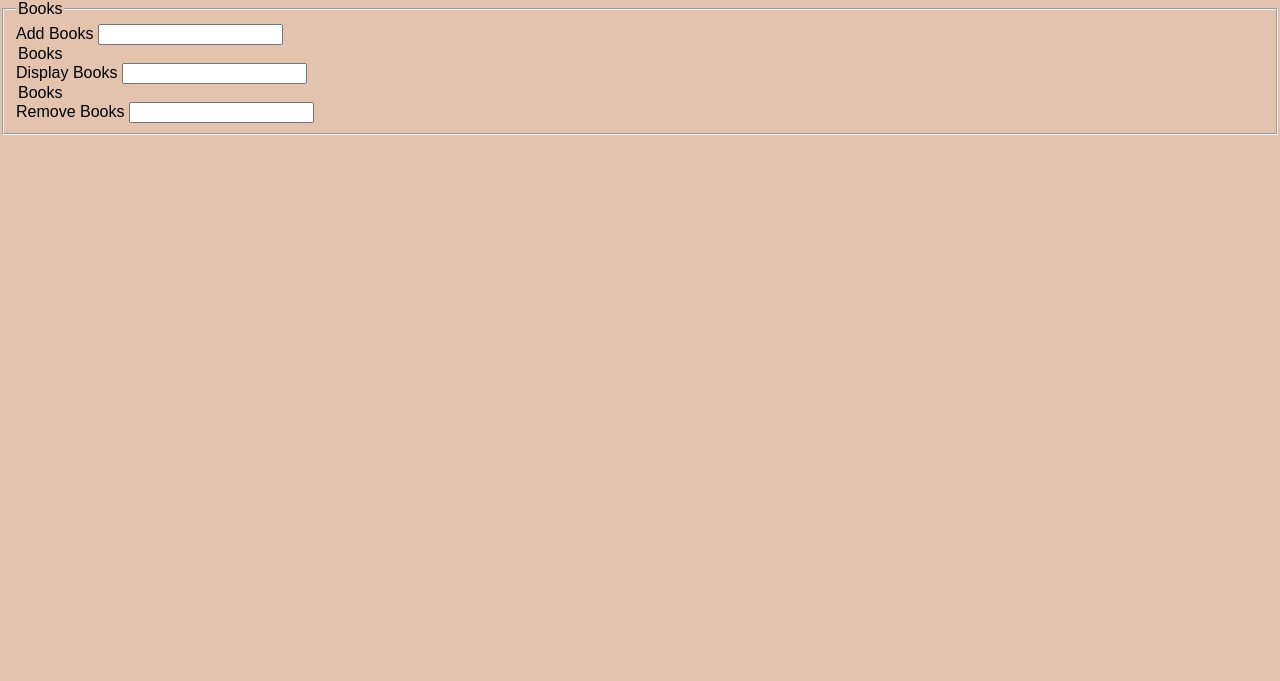
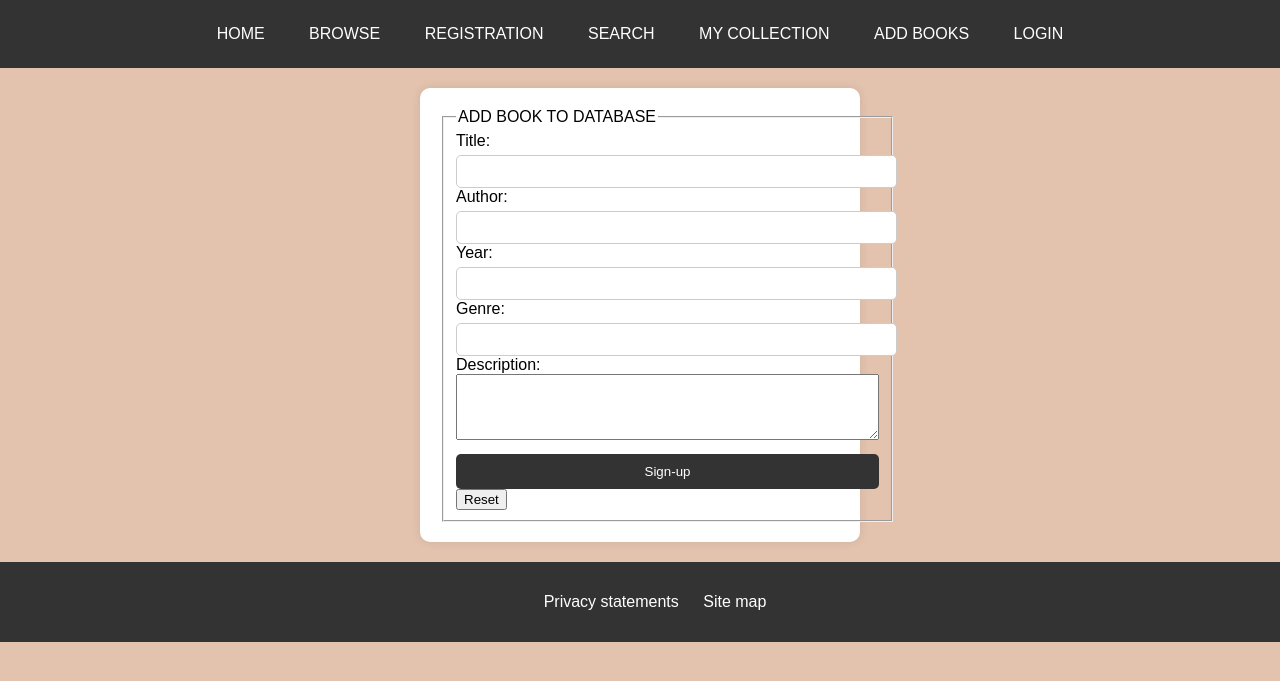
Before and after one commit to felixzlu/WEBDEV2, a PHP site: page /addBooks.php in a window 1280 px wide. Shown: the top 681 px of the page. Run offline with PHP 8.4, Linux system fonts and the light colour scheme.

Commit message:
books form

```diff
--- a/frontend/addBooks.php
+++ b/frontend/addBooks.php
@@ -8,19 +8,30 @@
         <script src="./frontend/js/script.js"></script>
     </head>
     <body>
-    <fieldset>
-        <legend>Books</legend><!--This code forms the title-->
-        <label for ="addbooks">Add Books</label><!----Add books-->
-        <Input type ="addbooks" id="addbooks" name="addbooks"><br>
+        <?php include ("header.php") ?>
+        <form action="./addBook2.php" method="POST">
+            <fieldset><!--Helps in grouping all the elements together-->
+                <legend>ADD BOOK TO DATABASE</legend><!--Legend helps to create a title for the form-->
+                <label for="title">Title: </label><!--This creates the names-->
+                <input type="text" id="title" name="title"><br><!--This creates the text box, Note we are not adding reuired in html, we need to do this in javascript-->
 
-        <legend>Books</legend>
-        <label for ="displayBooks">Display Books</label>
-        <Input type ="displayBooks" id="displayBooks" name="displayBooks"><br>
+                <label for="author">Author: </label>
+                <input type="text" id ="author" name="author"><br>
 
-        <legend>Books</legend>
-        <label for ="removeBooks">Remove Books</label>
-        <Input type ="removeBooks" id="removeBooks" name="removeBooks"><br>
+                <label for="year">Year: </label>
+                <input type="text" id ="year" name="year"><br>
+
+                <label for="genre">Genre: </label>
+                <input type="text" id ="genre" name="genre"><br>
+
+                <label for="description">Description: </label>
+                <textarea rows="4" cols="50" id="description" name="description"></textarea>
+
+                <input type="submit" value="Sign-up">
+                <input type="reset">
+
             </fieldset>
-
+        </form>
+        <?php include ("footer.php") ?>
     </body>
 </html>
--- a/frontend/header.php
+++ b/frontend/header.php
@@ -13,6 +13,7 @@
         <a href="registration.php">REGISTRATION</a>
         <a href="search.php">SEARCH</a>
         <a href="myCollection.php">MY COLLECTION</a>
+        <a href="addBooks.php">ADD BOOKS</a>
         <a href="login.php">LOGIN</a>
     </nav>
 </header>
```
Lines whose indentation alone changed are shown as unchanged.
